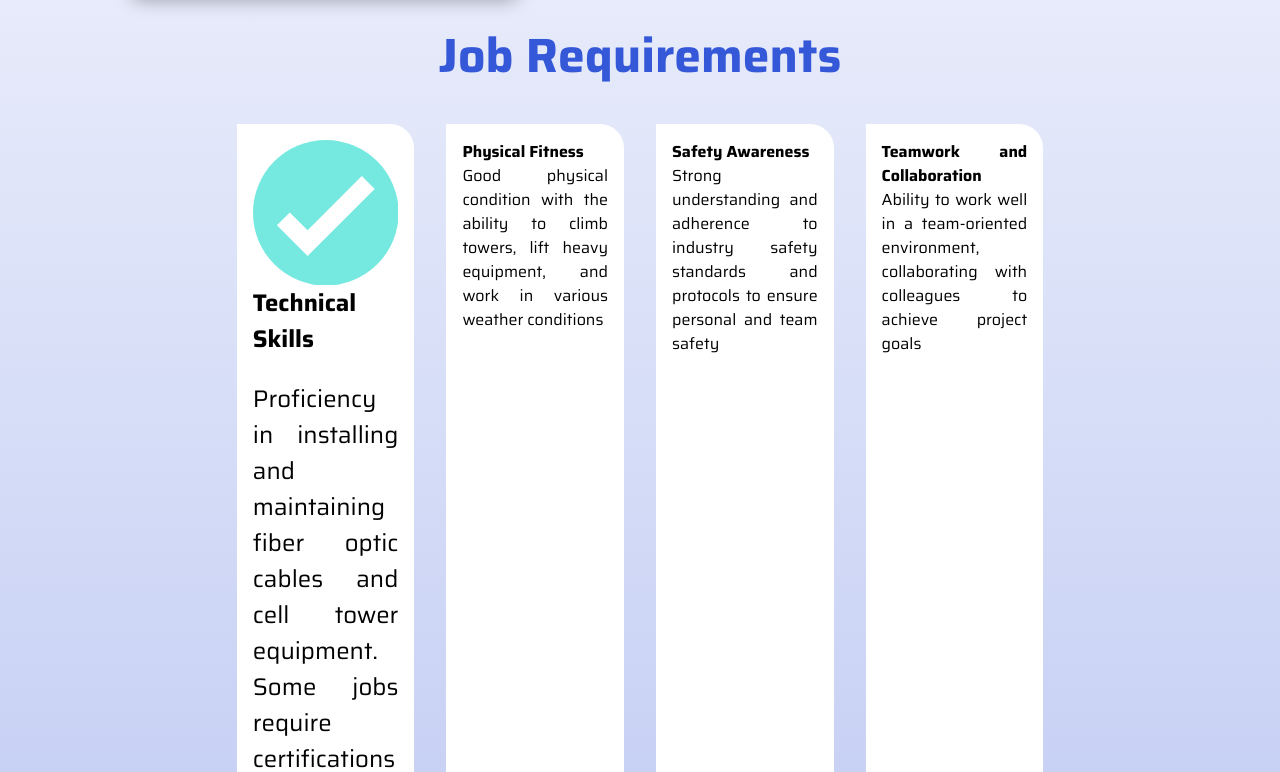
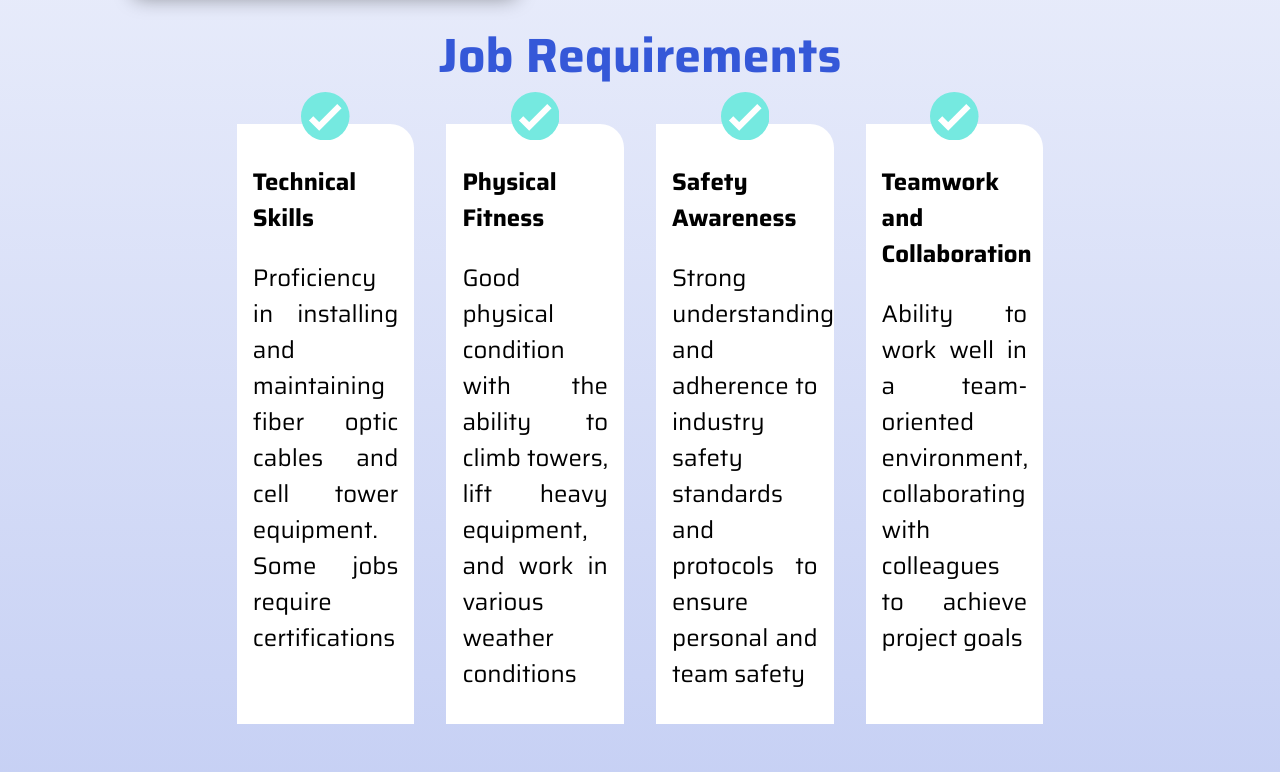
Before and after one commit to magnusquest/teletechjobs, a Next.js app: page / in a window 1280 px wide. Shown: the part 608-1380 px from the top of the page. Built offline with nearby package versions, Linux system fonts and the light colour scheme.

Commit message:
checkmarks and css

```diff
--- a/src/components/Requirements.tsx
+++ b/src/components/Requirements.tsx
@@ -6,10 +6,12 @@ const Requirements = () => {
     <>
       <div className="justify-between rounded-full items-center h-auto p-12 mx-24">
         <h2>Job Requirements</h2>
-        <div className="flex w-auto">
+        <div className="flex w-auto h-auto">
           <ul className="grid grid-cols-4">
             <li>
-              <Checkmark />
+              <div className="mx-auto relative h-6 -top-12 w-1/3">
+                <Checkmark />
+              </div>
               <h3>Technical Skills</h3>
               <br />
               <p>
@@ -18,19 +20,37 @@ const Requirements = () => {
               </p>
             </li>
             <li>
-              <strong>Physical Fitness</strong>
-              <br /> Good physical condition with the ability to climb towers,
-              lift heavy equipment, and work in various weather conditions
+              <div className="mx-auto relative h-6 -top-12 w-1/3">
+                <Checkmark />
+              </div>
+              <h3>Physical Fitness</h3>
+              <br />
+              <p>
+                Good physical condition with the ability to climb towers, lift
+                heavy equipment, and work in various weather conditions
+              </p>
             </li>
             <li>
-              <strong>Safety Awareness</strong>
-              <br /> Strong understanding and adherence to industry safety
-              standards and protocols to ensure personal and team safety
+              <div className="mx-auto relative h-6 -top-12 w-1/3">
+                <Checkmark />
+              </div>
+              <h3>Safety Awareness</h3>
+              <br />
+              <p>
+                Strong understanding and adherence to industry safety standards
+                and protocols to ensure personal and team safety
+              </p>
             </li>
             <li>
-              <strong>Teamwork and Collaboration</strong>
-              <br /> Ability to work well in a team-oriented environment,
-              collaborating with colleagues to achieve project goals
+              <div className="mx-auto relative h-6 -top-12 w-1/3">
+                <Checkmark />
+              </div>
+              <h3>Teamwork and Collaboration</h3>
+              <br />
+              <p>
+                Ability to work well in a team-oriented environment,
+                collaborating with colleagues to achieve project goals
+              </p>
             </li>
           </ul>
         </div>
```
